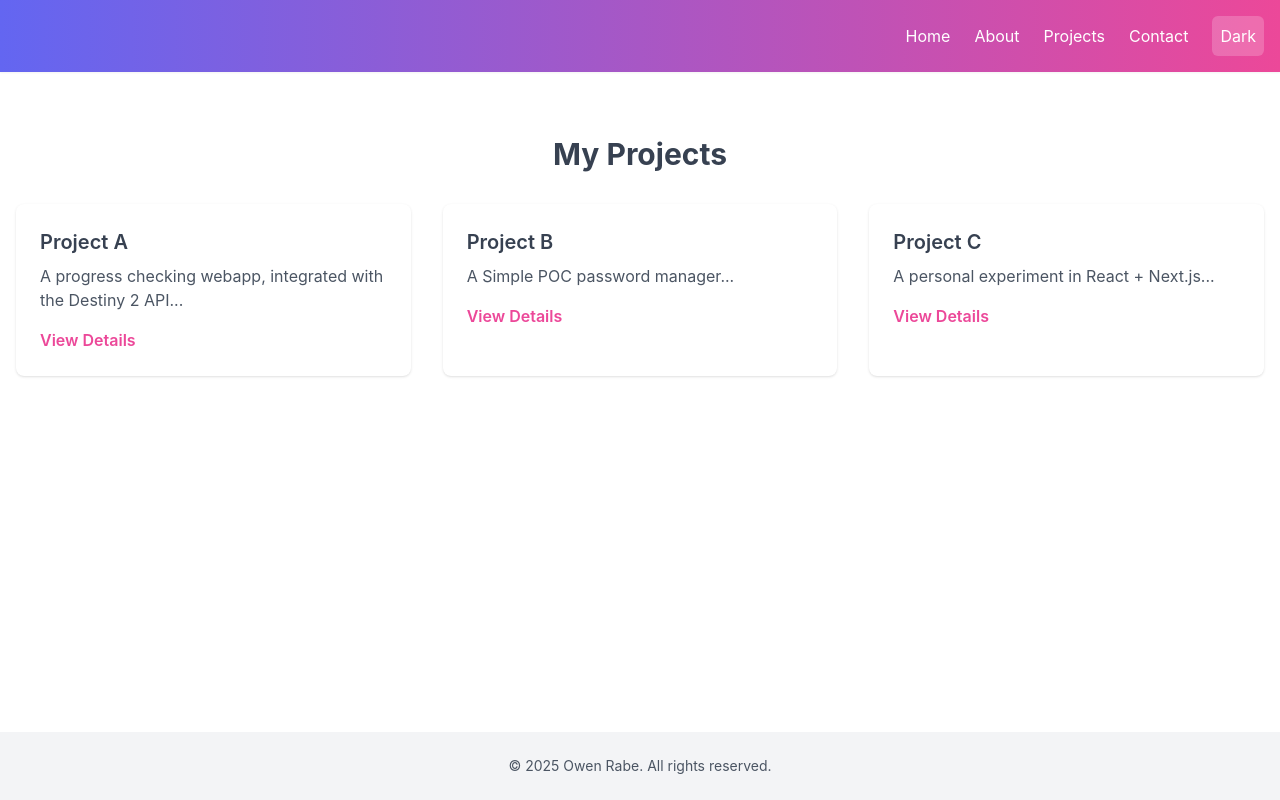
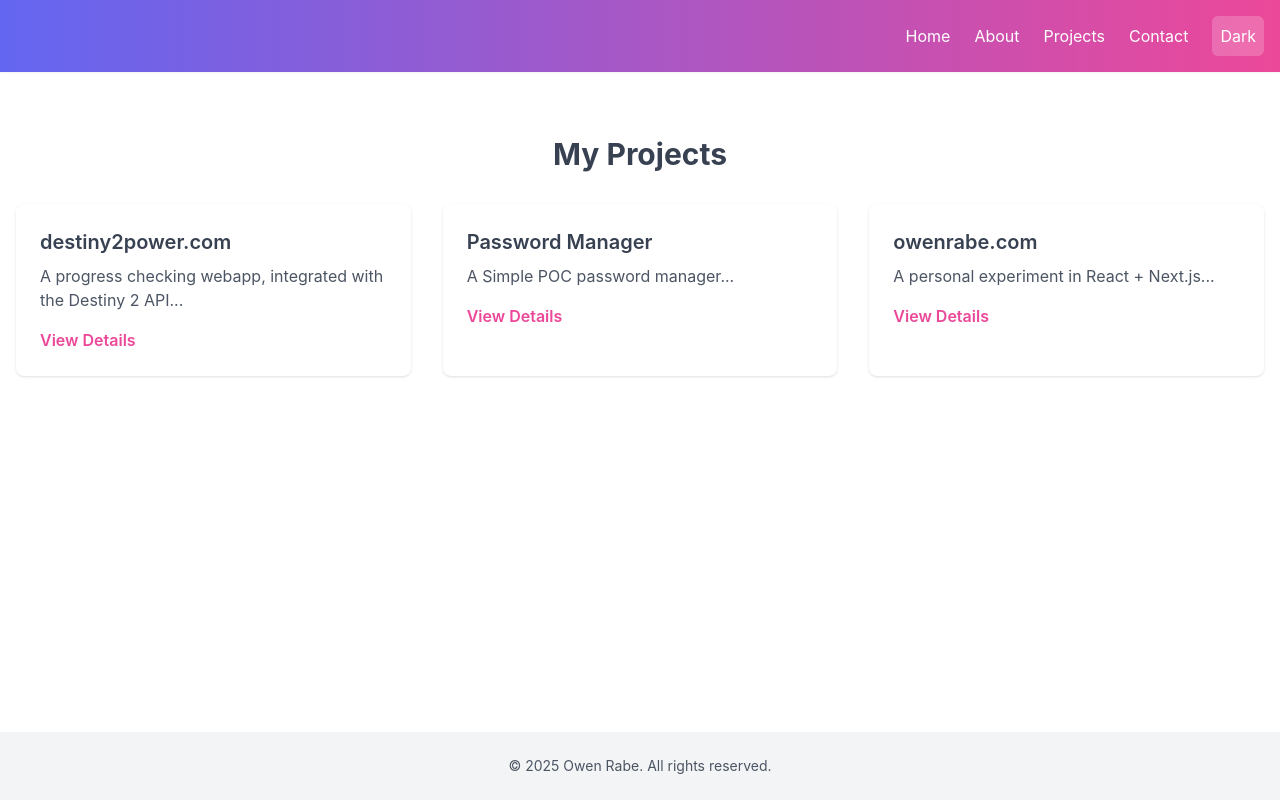
Before and after one commit to AgentOJR/owenrabe-dotcom, a Next.js app: page /projects in a window 1280 px wide. Built offline with nearby package versions, Linux system fonts and the light colour scheme.

Commit message:
updated projects

```diff
--- a/pages/projects.tsx
+++ b/pages/projects.tsx
@@ -10,7 +10,7 @@ const Projects: NextPage = () => {
         <div className="grid gap-8 sm:grid-cols-2 lg:grid-cols-3">
           {/* Project Card 1 */}
           <div className="bg-white dark:bg-gray-700 rounded-lg shadow p-6 hover:shadow-lg transition">
-            <h3 className="text-xl font-semibold mb-2">Project A</h3>
+            <h3 className="text-xl font-semibold mb-2">destiny2power.com</h3>
             <p className="text-gray-600 dark:text-gray-300 mb-4">
               A progress checking webapp, integrated with the Destiny 2 API...
             </p>
@@ -23,7 +23,7 @@ const Projects: NextPage = () => {
           </div>
           {/* Project Card 2 */}
           <div className="bg-white dark:bg-gray-700 rounded-lg shadow p-6 hover:shadow-lg transition">
-            <h3 className="text-xl font-semibold mb-2">Project B</h3>
+            <h3 className="text-xl font-semibold mb-2">Password Manager</h3>
             <p className="text-gray-600 dark:text-gray-300 mb-4">
               A Simple POC password manager...
             </p>
@@ -36,7 +36,7 @@ const Projects: NextPage = () => {
           </div>
           {/* Project Card 3 */}
           <div className="bg-white dark:bg-gray-700 rounded-lg shadow p-6 hover:shadow-lg transition">
-            <h3 className="text-xl font-semibold mb-2">Project C</h3>
+            <h3 className="text-xl font-semibold mb-2">owenrabe.com</h3>
             <p className="text-gray-600 dark:text-gray-300 mb-4">
               A personal experiment in React + Next.js...
             </p>
```
